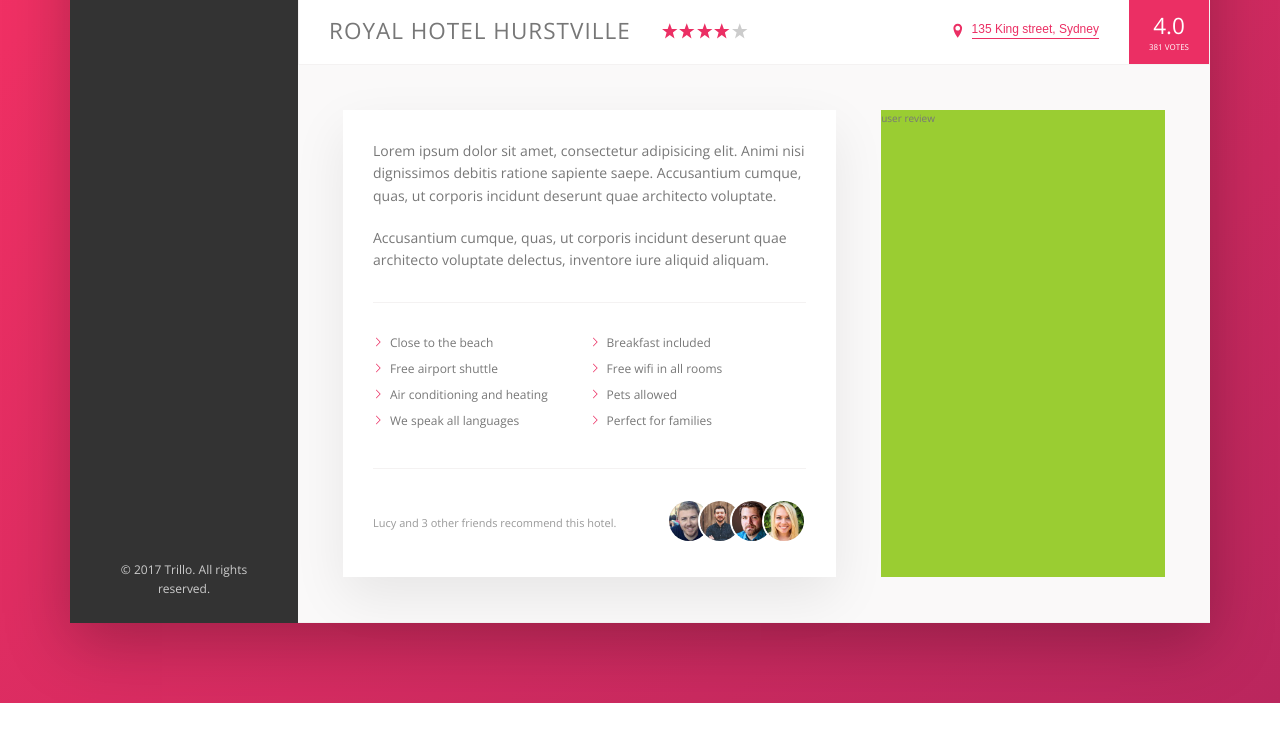
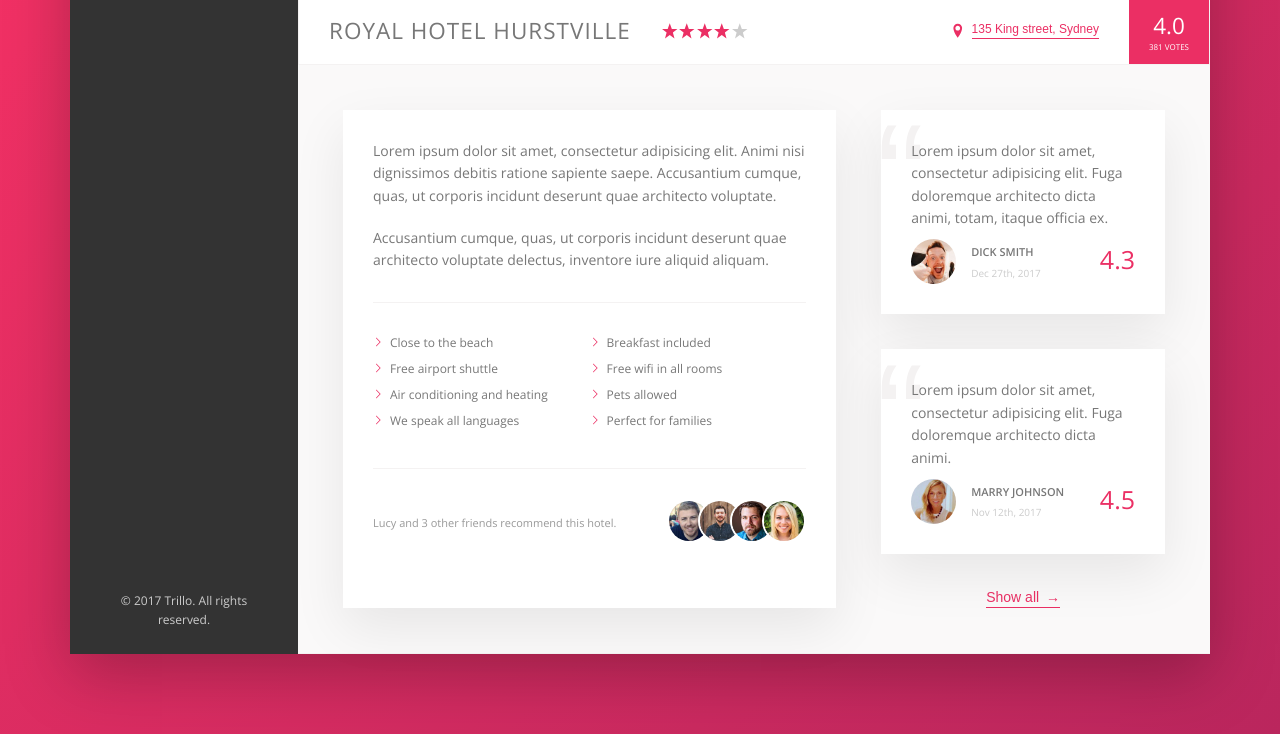
Before and after one commit to Jasenpan1987/trillo, a website: page index.html in a window 1280 px wide. Shown: the part 510-1244 px from the top of the page. Before the commit the page ends 1213 px from the top, so only its background shows below. Drawn offline with nearby package versions, Linux system fonts and the light colour scheme.

Commit message:
user-reviews section

```diff
--- a/index.html
+++ b/index.html
@@ -164,8 +164,37 @@
                                 </div>
                             </div>
                         </div>
+
                         <div class="user-reviews">
-                            user review
+                            <figure class="review">
+                                <blockquote class="review__text">
+                                    Lorem ipsum dolor sit amet, consectetur adipisicing elit. Fuga doloremque architecto dicta animi, totam, itaque officia ex.
+                                </blockquote>
+                                <figcaption class="review__user">
+                                    <img src="img/user-1.jpg" alt="user img" class="review__photo">
+                                    <div class="review__user-box">
+                                        <p class="review__user-name">Dick Smith</p>
+                                        <p class="review__user-date">Dec 27th, 2017</p>
+                                    </div>
+                                    <div class="review__rating">4.3</div>
+                                </figcaption>
+                            </figure>
+
+                            <figure class="review">
+                                <blockquote class="review__text">
+                                    Lorem ipsum dolor sit amet, consectetur adipisicing elit. Fuga doloremque architecto dicta animi.
+                                </blockquote>
+                                <figcaption class="review__user">
+                                    <img src="img/user-2.jpg" alt="user img" class="review__photo">
+                                    <div class="review__user-box">
+                                        <p class="review__user-name">Marry Johnson</p>
+                                        <p class="review__user-date">Nov 12th, 2017</p>
+                                    </div>
+                                    <div class="review__rating">4.5</div>
+                                </figcaption>
+                            </figure>
+
+                            <button class="btn-inline">Show all <span>&rarr;</span></button>
                         </div>
                     </div>
                 </main>
--- a/sass/_components.scss
+++ b/sass/_components.scss
@@ -210,8 +210,18 @@
   cursor: pointer;
   transition: .3s;
 
+  & span {
+    display: inline-block;
+    margin-left: .3rem;
+    transition: margin-left .3s;
+  }
+
   &:hover {
     color: var(--color-grey-dark-1);
+
+    & span {
+      margin-left: .7rem;
+    }
   }
 
   &:focus { // clicked
@@ -380,3 +390,73 @@
     }
   }
 }
+
+// ==================================
+// Review
+.review {
+  background-color: #fff;
+  box-shadow: var(--shadow-light);
+  padding: 3rem;
+  margin-bottom: 3.5rem;
+  display: flex;
+  flex-direction: column;
+  justify-content: flex-start;
+  position: relative;
+  overflow: hidden;
+
+  &::before {
+    content: "\201C";
+    color: var(--color-grey-light-2);
+    position: absolute;
+    font-size: 15rem;
+    font-family: sans-serif;
+    line-height: 1;
+    z-index: 1;
+    top: -.75rem;
+    left: -.5rem;
+  }
+
+  &__text {
+    display: block;
+    z-index: 2;
+    position: relative;
+  }
+
+  &__user {
+    display: flex;
+    align-items: center;
+    margin-top: 1rem;
+  }
+
+  &__photo {
+    display: inline-block;
+    margin-right: 1.5rem;
+    height: 4.5rem;
+    width: 4.5rem;
+    border-radius: 50%;
+  }
+
+  &__user-box {
+    display: flex;
+    flex-direction: column;
+    margin-right: auto;
+  }
+
+  &__user-name {
+    font-size: 1.1rem;
+    font-weight: 600;
+    text-transform: uppercase;
+    margin-bottom: .4rem;
+  }
+
+  &__user-date {
+    font-size: 1rem;
+    color: var(--color-grey-light-4);
+  }
+
+  &__rating {
+    color: var(--color-primary);
+    font-size: 2.5rem;
+    align-self: stretch;
+  }
+}
--- a/sass/_layout.scss
+++ b/sass/_layout.scss
@@ -37,6 +37,7 @@
 
 .detail {
   display: flex;
+  font-size: 1.4rem;
   padding: 4.5rem;
   background-color: var(--color-grey-light-1);
   border-bottom: var(--line);
@@ -44,7 +45,6 @@
 
 .description {
   background-color: #fff;
-  font-size: 1.4rem;
   flex: 0 0 60%;
   padding: 3rem;
   margin-right: 4.5rem;
@@ -52,6 +52,8 @@
 }
 
 .user-reviews {
-  background-color: yellowgreen;
   flex: 1;
+  display: flex;
+  flex-direction: column;
+  align-items: center;
 }
```
Also changed, not shown: css/style.css.
